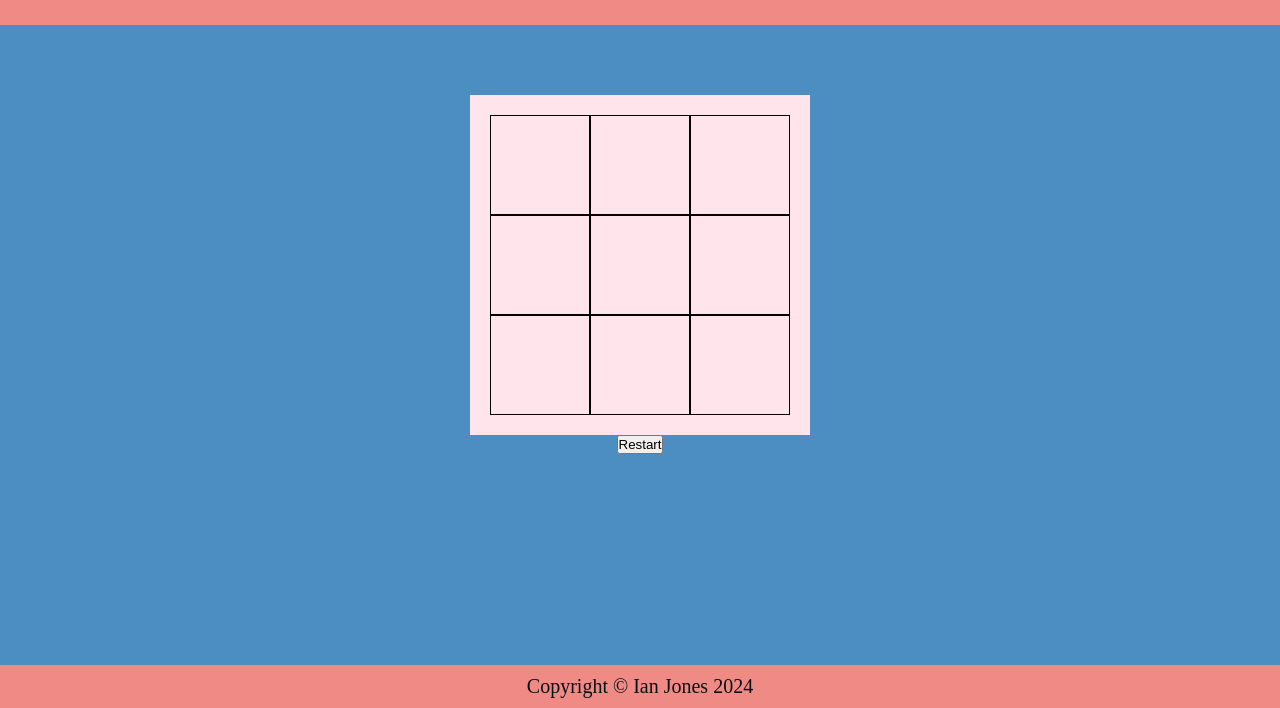
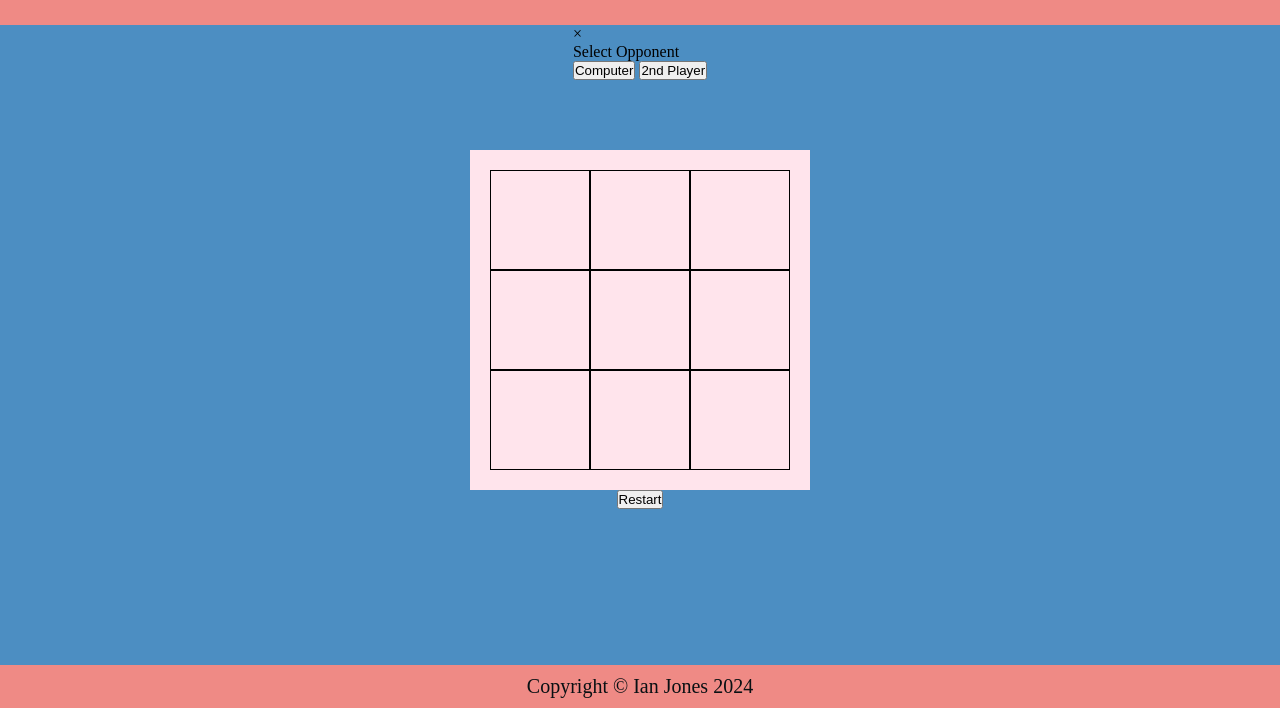
Before and after one commit to Eonflip/tic-tac-toe, a plain HTML site: page index.html in a window 1280 px wide. Shown: the part 92-800 px from the top of the page. Drawn offline with Linux system fonts and the light colour scheme.

Commit message:
Added modal div

```diff
--- a/index.html
+++ b/index.html
@@ -13,6 +13,16 @@
     </header>
 
     <body>
+
+        <div class="modal" id="myModal">
+            <div class="modal-content">
+                <span class="close">&times;</span>
+                <p>Select Opponent</p>
+                <button id="computerButton">Computer</button>
+                <button id="secondPlayer">2nd Player</button>
+            </div>
+        </div>
+
         <div class="game-board">
             <div class="tile"></div>
             <div class="tile"></div>
@@ -25,6 +35,7 @@
             <div class="tile"></div>
         </div>
         <button class="restart-button">Restart</button>
+
     </body>
 
     <footer>
```
